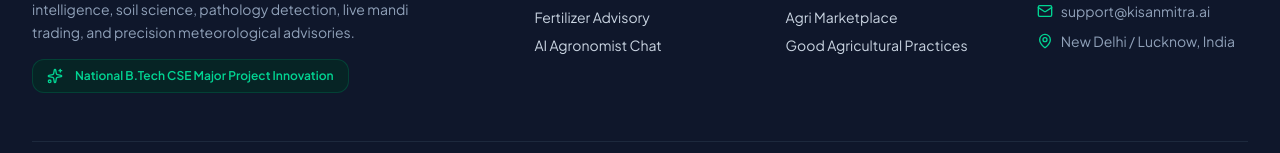
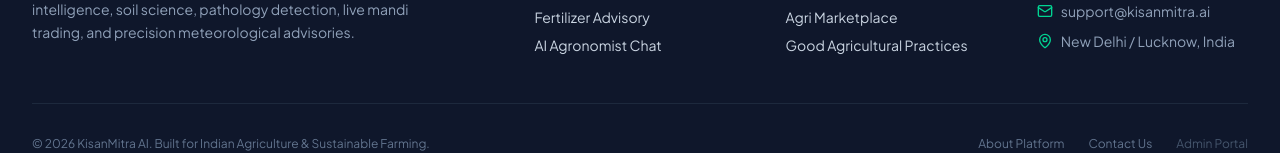
Before and after one commit to sarfuddin04/KisanMitra, a React app in the folder frontend/: page /register in a window 1280 px wide. Shown: the part 1373-1526 px from the top of the page. Built offline with nearby package versions, Linux system fonts and the light colour scheme; no server answers; the HTML template or start-up script is replaced by a standard one.

Commit message:
refactor: remove national b.tech cse major project innovation badge from footer

```diff
--- a/frontend/src/components/Footer.jsx
+++ b/frontend/src/components/Footer.jsx
@@ -1,6 +1,6 @@
 import React from 'react';
 import { Link } from 'react-router-dom';
-import { Sprout, Phone, Mail, MapPin, Heart, Shield, Cpu, Sparkles } from 'lucide-react';
+import { Sprout, Phone, Mail, MapPin, Heart, Shield, Cpu } from 'lucide-react';
 import { useLanguage } from '../context/LanguageContext';
 
 export const Footer = () => {
@@ -24,10 +24,6 @@
             <p className="text-sm text-slate-400 leading-relaxed max-w-sm">
               Empowering India's agricultural ecosystem with artificial intelligence, soil science, pathology detection, live mandi trading, and precision meteorological advisories.
             </p>
-            <div className="pt-2 flex items-center space-x-3 text-xs text-emerald-400 font-semibold bg-emerald-950/60 border border-emerald-800/50 px-3.5 py-2 rounded-xl w-fit">
-              <Sparkles className="w-4 h-4" />
-              <span>National B.Tech CSE Major Project Innovation</span>
-            </div>
           </div>
 
           {/* Quick Links */}
```
